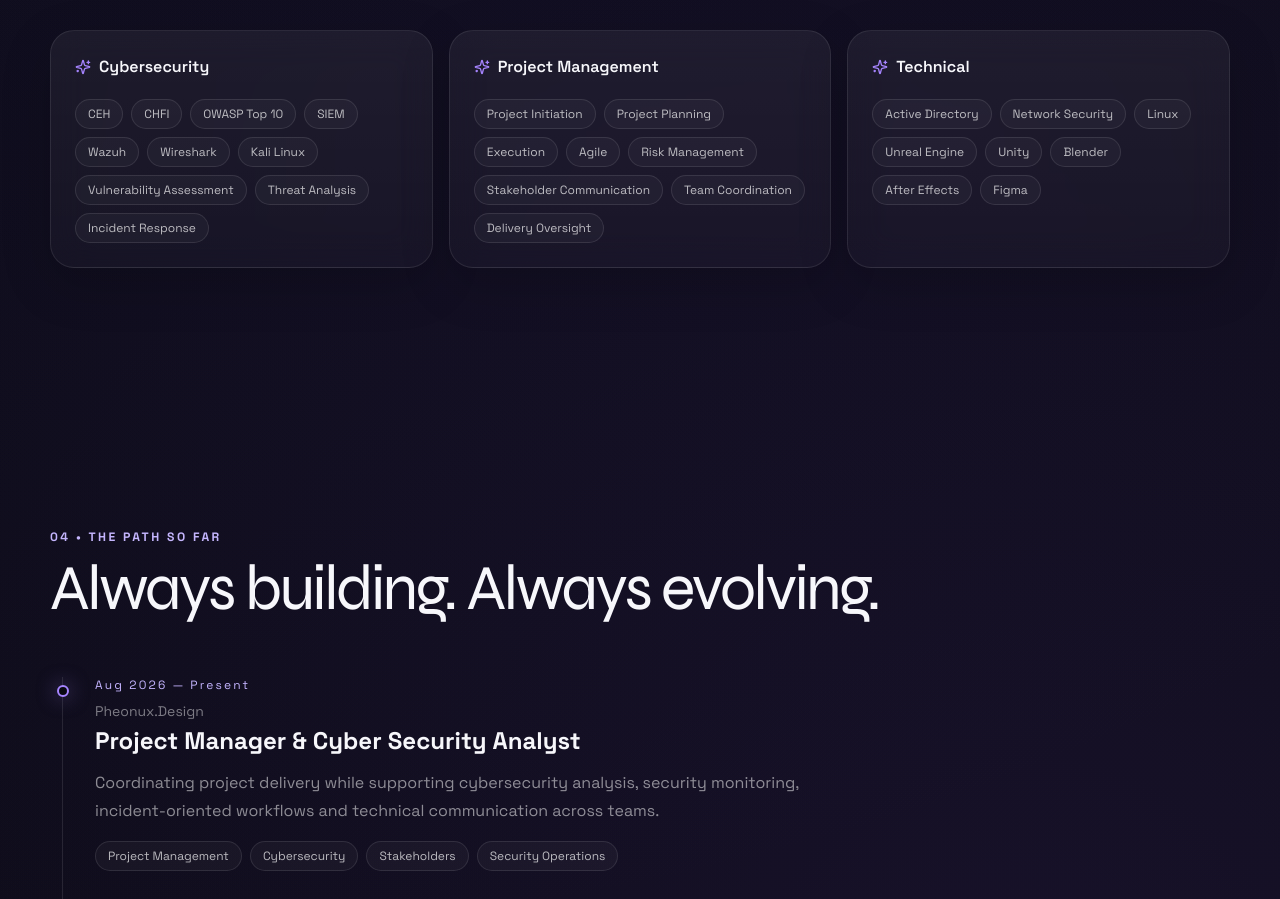
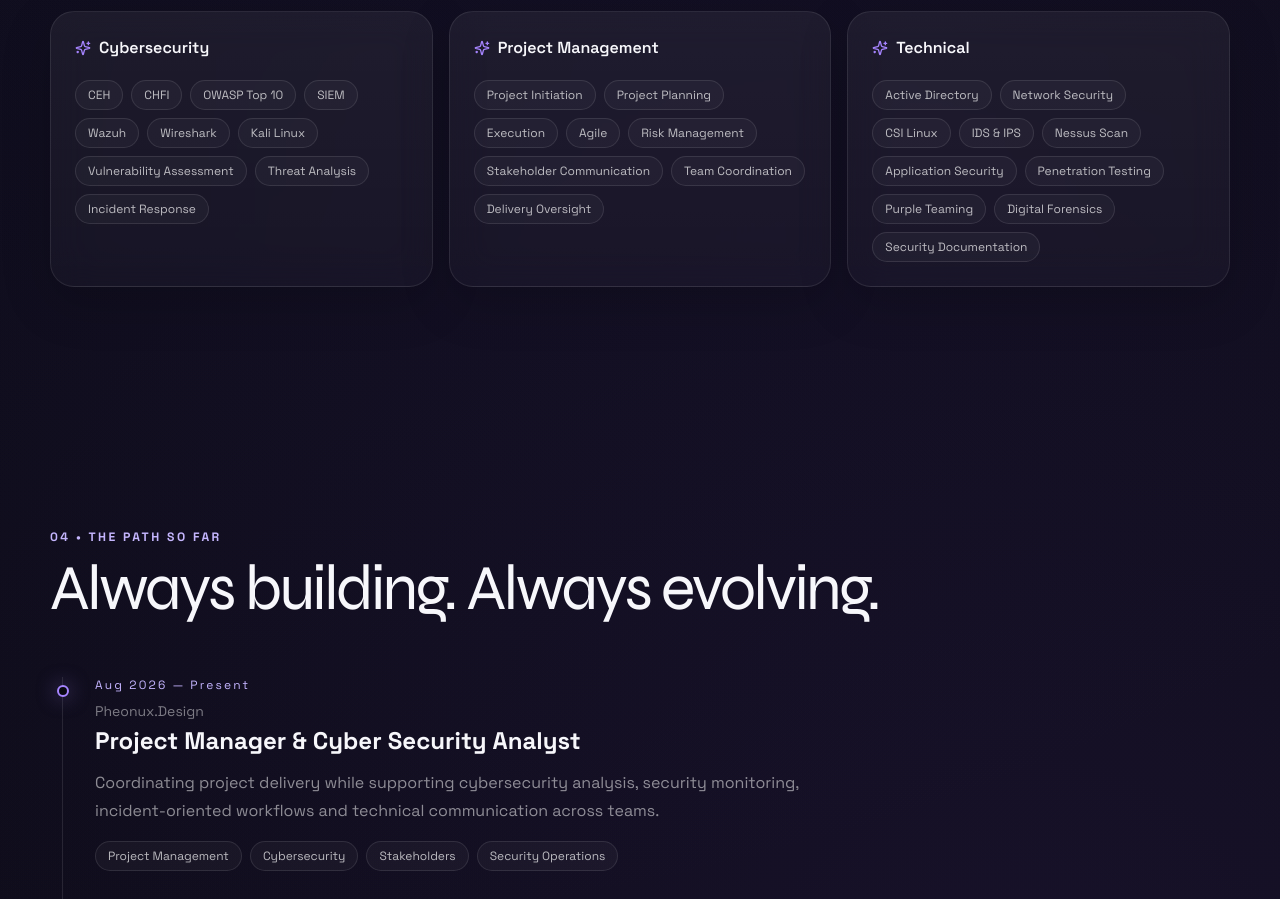
Before and after one commit to RanaAhsan33/Ahsan-Website, a Next.js app: page / in a window 1280 px wide. Shown: the part 2069-2968 px from the top of the page. Built offline with nearby package versions, Linux system fonts and the light colour scheme.

Commit message:
Update Portfolio.tsx

```diff
--- a/components/Portfolio.tsx
+++ b/components/Portfolio.tsx
@@ -34,7 +34,7 @@ const fade = { hidden:{ opacity:0, y:28 }, visible:{ opacity:1, y:0, transition:
 const skillGroups = {
   "Cybersecurity": ["CEH", "CHFI", "OWASP Top 10", "SIEM", "Wazuh", "Wireshark", "Kali Linux", "Vulnerability Assessment", "Threat Analysis", "Incident Response"],
   "Project Management": ["Project Initiation", "Project Planning", "Execution", "Agile", "Risk Management", "Stakeholder Communication", "Team Coordination", "Delivery Oversight"],
-  "Technical": ["Active Directory", "Network Security", "Linux", "Unreal Engine", "Unity", "Blender", "After Effects", "Figma"],
+  "Technical": ["Active Directory", "Network Security", "CSI Linux", "IDS & IPS", "Nessus Scan", "Application Security", "Penetration Testing", "Purple Teaming", "Digital Forensics", "Security Documentation"],
 };
 
 const experience = [
```
